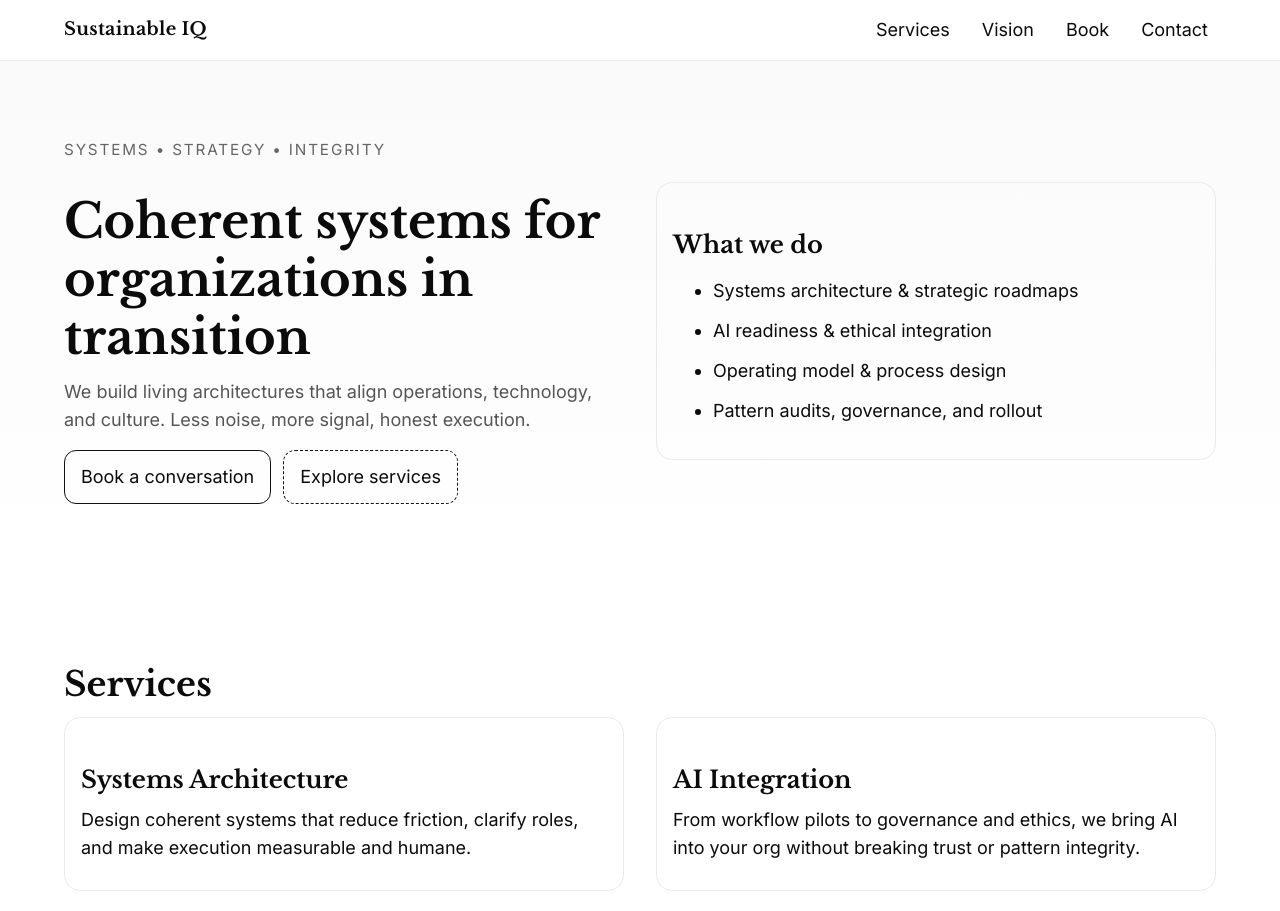
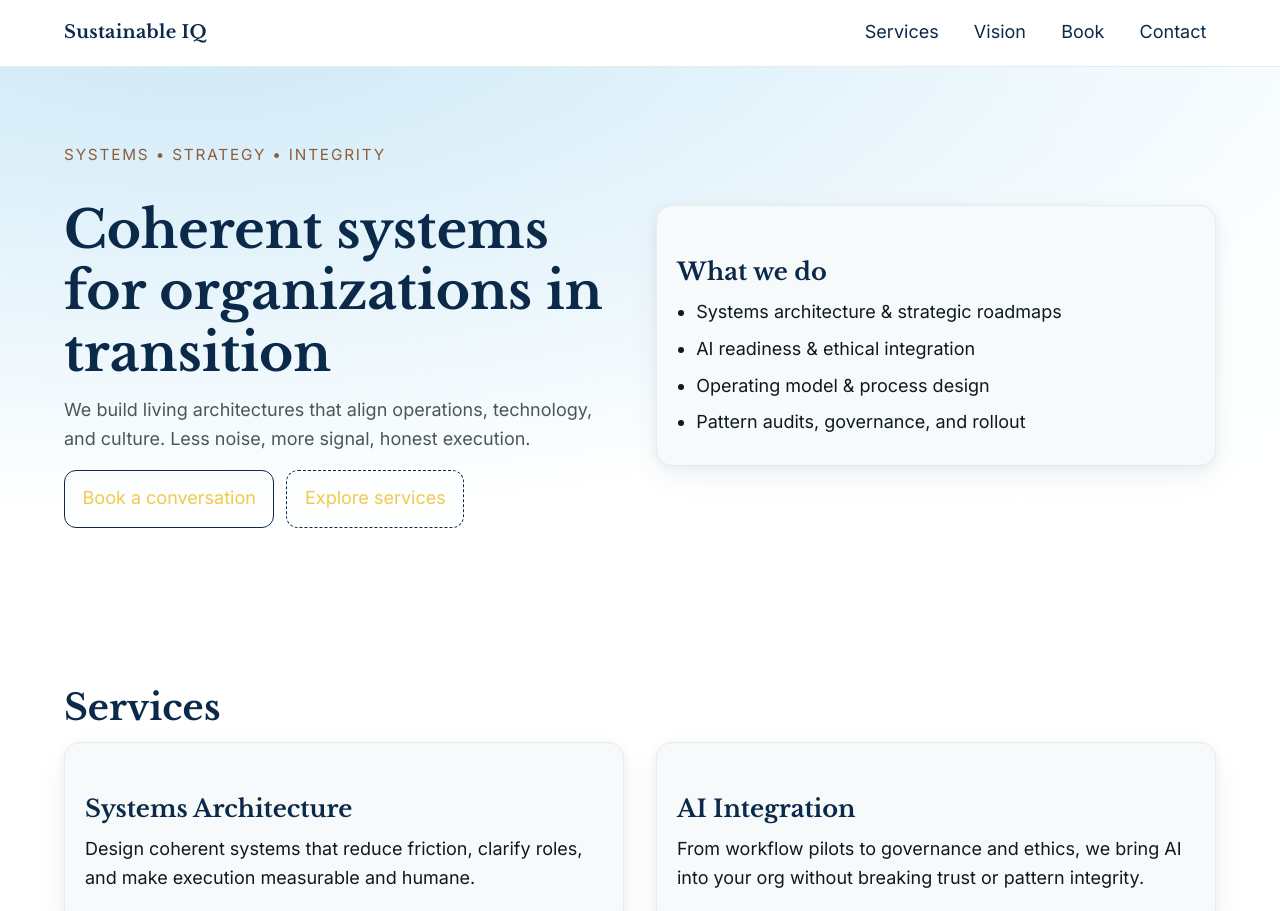
Before and after one commit to Sustainable-IQ/sustainableiq-site, a plain HTML site: page index.html in a window 1280 px wide. Shown: the top 911 px of the page. Drawn offline with nearby package versions, Linux system fonts and the light colour scheme; a script that the page names is missing.

Commit message:
Update Sustainable IQ site with Earth palette and styling

```diff
--- a/index.html
+++ b/index.html
@@ -10,39 +10,77 @@
   <link href="https://fonts.googleapis.com/css2?family=Inter:wght@300;400;500;600;700&family=Libre+Baskerville:wght@400;700&display=swap" rel="stylesheet">
   <style>
     :root{
+      /* Earth palette */
+      --deep-blue: #0b2a4a;   /* ocean midnight */
+      --sky:       #a7d8f0;   /* light sky blue */
+      --earth:     #8b5e3c;   /* soil brown */
+      --forest:    #0f3b2e;   /* deep green */
+      --leaf:      #b7e4c7;   /* light green */
+      --sun:       #f2c94c;   /* link yellow */
+
+      --text: #0e1a1a;        /* body text */
+      --muted: #4b5757;       /* secondary text */
+      --bg: #ffffff;          /* page bg */
+      --panel: #f7fafb;       /* soft panels */
+      --line: #e3ecee;        /* dividers */
+
       --scale: clamp(1rem, 0.95rem + 0.6vw, 1.125rem);
       --font-body: "Inter", ui-sans-serif, system-ui, -apple-system, Segoe UI, Roboto, Helvetica, Arial, sans-serif;
       --font-head: "Libre Baskerville", Georgia, "Times New Roman", serif;
-      --lh: 1.55;
+      --lh: 1.6;
       --space-1: 0.375rem; --space-2: 0.75rem; --space-3: 1.25rem; --space-4: 2rem; --space-5: 3.25rem;
+      --radius: 16px;
       --maxw: 72rem;
+      --shadow: 0 10px 30px rgba(11,42,74,.06), 0 2px 8px rgba(11,42,74,.05);
     }
+
     html{font-size:100%}
-    body{font:400 var(--scale)/var(--lh) var(--font-body);color:#0b0b0b;background:#fff;margin:0}
-    a{color:inherit}
+    body{font:400 var(--scale)/var(--lh) var(--font-body);color:var(--text);background:var(--bg);margin:0}
+    a{color:var(--sun); text-underline-offset: 3px;}
+    a:hover{filter: saturate(120%);}
+
     .wrap{max-width:var(--maxw);margin-inline:auto;padding-inline:clamp(1rem,3vw,2rem)}
-    header{position:sticky;top:0;background:#fff;backdrop-filter:saturate(180%) blur(8px);border-bottom:1px solid #eee;z-index:50}
+
+    header{position:sticky;top:0;background:rgba(255,255,255,.85);backdrop-filter:saturate(180%) blur(10px);border-bottom:1px solid var(--line);z-index:50}
     .nav{display:flex;align-items:center;justify-content:space-between;gap:1rem;padding-block:.75rem}
-    .brand{font-family:var(--font-head);font-weight:700;letter-spacing:.3px}
+    .brand{font-family:var(--font-head);font-weight:700;letter-spacing:.3px;color:var(--deep-blue)}
     .menu{display:flex;gap:1rem;flex-wrap:wrap}
-    .menu a{padding:.25rem .5rem;text-decoration:none;border-radius:.5rem}
-    .menu a:hover{background:#f3f3f3}
-    h1,h2,h3{font-family:var(--font-head);line-height:1.2;margin:var(--space-4) 0 var(--space-2)}
-    h1{font-size:clamp(2rem,1.2rem + 3vw,3rem)}
-    h2{font-size:clamp(1.5rem,1rem + 1.8vw,2.125rem)}
-    h3{font-size:clamp(1.25rem,0.95rem + 1.2vw,1.5rem)}
+    .menu a{padding:.4rem .6rem;text-decoration:none;border-radius:.6rem;color:var(--deep-blue)}
+    .menu a:hover{background:rgba(167,216,240,.25)}
+
+    h1,h2,h3{font-family:var(--font-head);line-height:1.18;margin:var(--space-4) 0 var(--space-2);color:var(--deep-blue)}
+    h1{font-size:clamp(2.25rem, 1.4rem + 3.2vw, 3.25rem)}
+    h2{font-size:clamp(1.65rem, 1.1rem + 2vw, 2.25rem)}
+    h3{font-size:clamp(1.25rem, 0.95rem + 1.2vw, 1.5rem)}
     p,li{margin:0 0 var(--space-2)}
+    .muted{color:var(--muted)}
+
     .section{padding-block:clamp(2rem,4vw,4rem)}
     .grid{display:grid;gap:clamp(1rem,2.5vw,2rem)}
     .grid-2{grid-template-columns:1fr}
     @media (min-width:760px){.grid-2{grid-template-columns:1fr 1fr}}
-    .button{display:inline-block;padding:.75rem 1rem;border-radius:.75rem;text-decoration:none;border:1px solid #111;transition:transform .05s ease}
+
+    .button{display:inline-block;padding:.85rem 1.1rem;border-radius:12px;text-decoration:none;border:1px solid var(--deep-blue);transition:transform .06s ease, background .15s ease, color .15s ease}
     .button:hover{transform:translateY(-1px)}
-    .muted{color:#555}
-    .hero{padding-block:clamp(3rem,6vw,6rem);background:linear-gradient(180deg,#fafafa, #fff)}
-    .card{border:1px solid #eaeaea;border-radius:1rem;padding:1rem}
-    footer{border-top:1px solid #eee;padding-block:2rem}
-    .eyebrow{letter-spacing:.12em;text-transform:uppercase;font-size:.85em;color:#666}
+    .button.primary{background:var(--forest); border-color:var(--forest); color:#fff}
+    .button.primary:hover{background:#0b2f24}
+    .button.secondary{background:transparent; color:var(--deep-blue); border-style:dashed}
+
+    .hero{padding-block:clamp(3rem,6vw,6rem); background: radial-gradient(1200px 500px at 15% -10%, rgba(167,216,240,.55), transparent), linear-gradient(180deg,#fbfeff, #ffffff)}
+    .card{border:1px solid var(--line);border-radius:var(--radius);padding:1.25rem;background:var(--panel);box-shadow:var(--shadow)}
+    footer{border-top:1px solid var(--line);padding-block:2rem;background:linear-gradient(0deg,#f8fbfc, #ffffff)}
+    .eyebrow{letter-spacing:.12em;text-transform:uppercase;font-size:.85em;color:var(--earth)}
+
+    /* Accents using earth & leaf */
+    .kicker{color:var(--earth)}
+    .highlight{background:linear-gradient(transparent 70%, rgba(183,228,199,.7) 0)}
+
+    /* Better list spacing inside cards */
+    .card ul{margin:0; padding-left:1.2rem}
+    .card li{margin:.5rem 0}
+
+    /* Focus styles for accessibility */
+    :focus-visible{outline:3px solid var(--sky); outline-offset:2px; border-radius:8px}
   </style>
 </head>
 <body>
```
